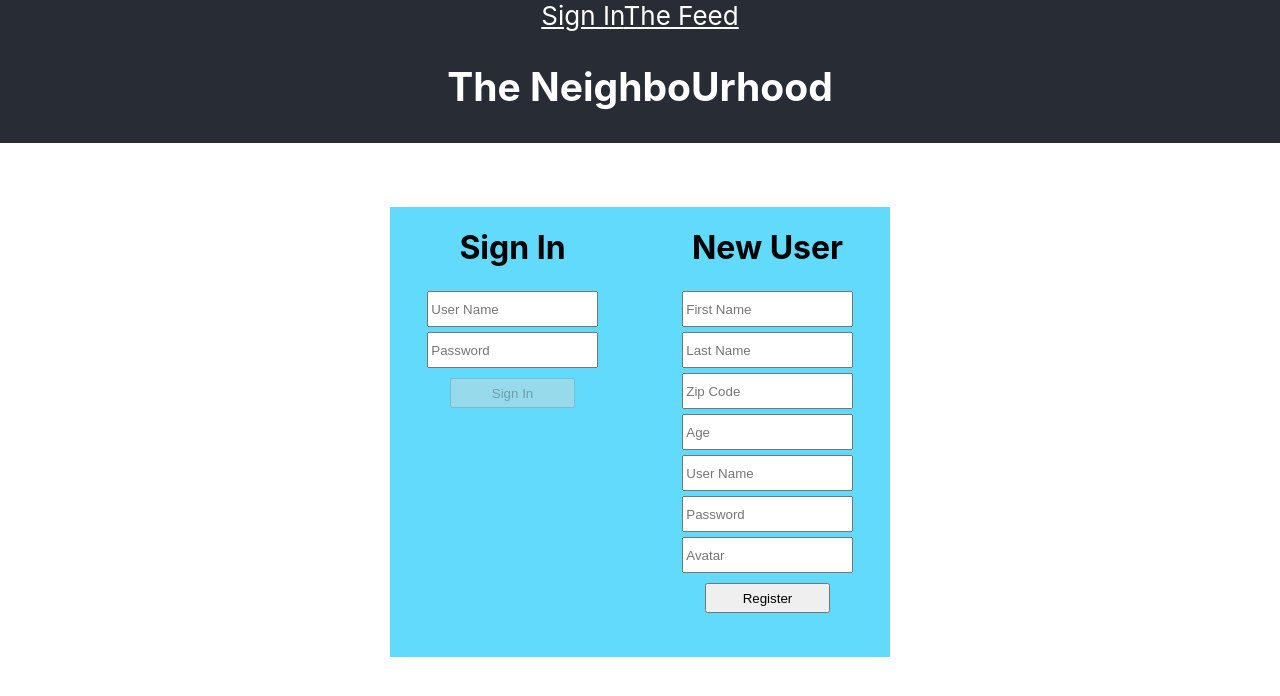
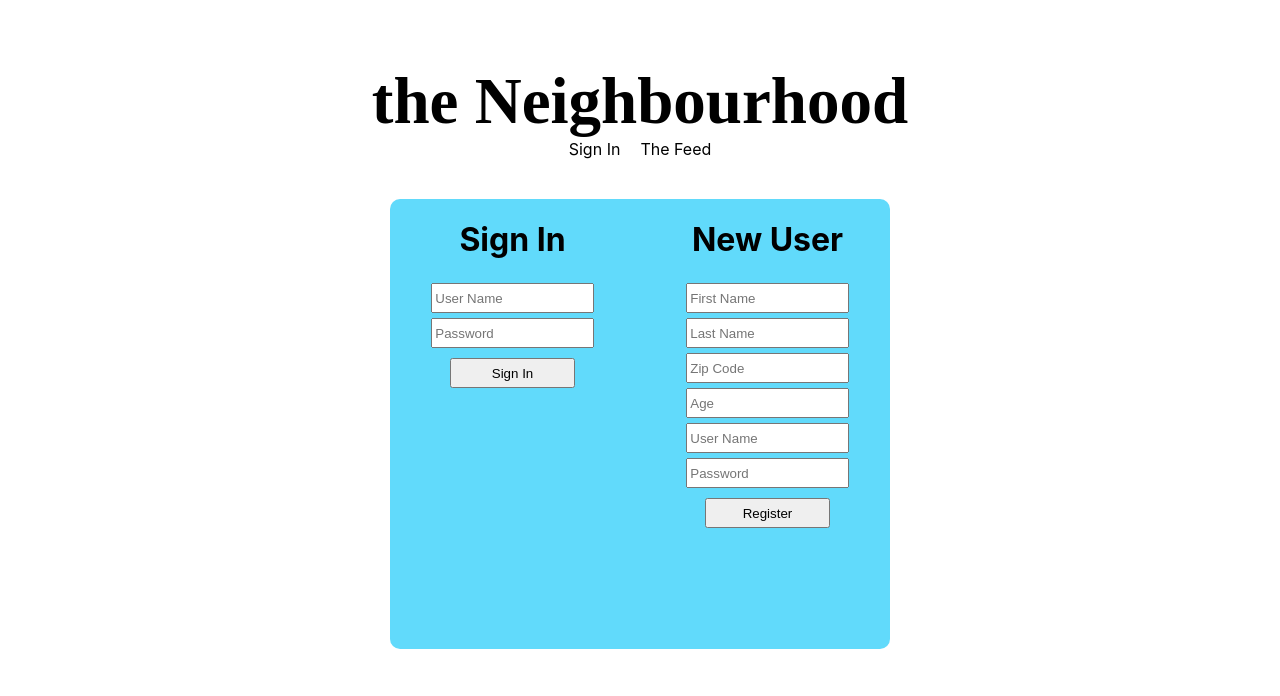
Before and after one commit to dventura221/neighbourhood-front, a React (Create React App) app: page /signin in a window 1280 px wide. Shown: the top 696 px of the page. Built offline with nearby package versions, Linux system fonts and the light colour scheme.

Commit message:
Textarea Experimentation

```diff
--- a/src/App.js
+++ b/src/App.js
@@ -1,5 +1,5 @@
 import './styles/App.css'
-import { Routes, Route, Router } from 'react-router-dom'
+import { Routes, Route } from 'react-router-dom'
 import NavBar from './components/NavBar'
 //import RegisterForm from './components/RegisterForm'
 import SignIn from './pages/SignIn'
@@ -9,10 +9,11 @@ import StreetFeed from './pages/StreetFeed'
 export default function App() {
   return (
     <div className="App">
-      <header className="App-header">
+      <header>
         <NavBar />
       </header>
       <main>
+        {/* <SignIn /> */}
         <Routes>
           <Route path="/signin" element={<SignIn />} />
           <Route path="/streetfeed" element={<StreetFeed />} />
--- a/src/components/NavBar.js
+++ b/src/components/NavBar.js
@@ -3,17 +3,11 @@ import { Link } from 'react-router-dom'
 const NavBar = () => {
   return (
     <nav>
-      <div className="navLinkBar">
-        <Link className="navLink" to="/signin">
-          Sign In
-        </Link>
-        <Link className="navLink" to="/streetfeed">
-          The Feed
-        </Link>
-        {/* <Link className="navLink">Your Streets</Link> */}
-        {/* <Link className="navLink">Your Comments</Link> */}
-      </div>
-      <h1 className="pageTitle">The NeighboUrhood</h1>
+      <h1>the Neighbourhood</h1>
+      <Link to="/signin">Sign In</Link>
+      <Link to="/streetfeed">The Feed</Link>
+      {/* <Link className="navLink">Your Streets</Link> */}
+      {/* <Link className="navLink">Your Comments</Link> */}
     </nav>
   )
 }
--- a/src/components/RegisterForm.js
+++ b/src/components/RegisterForm.js
@@ -88,13 +88,13 @@ const RegisterForm = () => {
           placeholder="Password"
           onChange={handleChange}
         ></input>
-        <input
+        {/* <input
           type="text"
           name="avatar"
           value={regUser.avatar}
           placeholder="Avatar"
           onChange={handleChange}
-        ></input>
+        ></input> */}
         <button className="submitButton" text="Submit">
           Register
         </button>
--- a/src/components/StreetForm.js
+++ b/src/components/StreetForm.js
@@ -22,17 +22,18 @@ const StreetForm = () => {
   }
 
   return (
-    <div className="streetFormComp">
+    <div>
       <h2>Create New Street</h2>
-      <form onSubmit={handleSubmit} className="streetForm">
-        <input
+      <form onSubmit={handleSubmit} className="StreetForm">
+        <textarea
+          rows="3"
           required
           type="text"
           name="content"
           value={streetValues.content}
           placeholder="Content"
           onChange={handleChange}
-        ></input>
+        ></textarea>
         <button disabled={!streetValues.content}>Submit</button>
       </form>
     </div>
--- a/src/pages/SignIn.js
+++ b/src/pages/SignIn.js
@@ -45,9 +45,7 @@ const SignIn = () => {
             placeholder="Password"
             onChange={handleChange}
           ></input>
-          <button disabled={!signInValues.userName || !signInValues.password}>
-            Sign In
-          </button>
+          <button>Sign In</button>
         </form>
         <div>
           <RegisterForm />
@@ -58,3 +56,7 @@ const SignIn = () => {
 }
 
 export default SignIn
+
+{
+  /* <button disabled={!signInValues.userName || !signInValues.password}> */
+}
--- a/src/pages/StreetFeed.js
+++ b/src/pages/StreetFeed.js
@@ -1,5 +1,6 @@
 import axios from 'axios'
 import { useState, useEffect } from 'react'
+import StreetForm from '../components/StreetForm'
 //import { Link } from 'react-router-dom'
 import StreetPost from '../components/StreetPost'
 
@@ -17,6 +18,9 @@ const StreetFeed = () => {
 
   return (
     <div>
+      <div>
+        <StreetForm />
+      </div>
       <div className="allStreetGrid">
         {allStreets.map((street) => (
           <StreetPost authorId={street.authorId} content={street.content} />
--- a/src/styles/App.css
+++ b/src/styles/App.css
@@ -1,26 +1,31 @@
+* {
+  box-sizing: border-box;
+}
+
 .App {
   text-align: center;
 }
 
-.App-header {
-  background-color: #282c34;
-  display: flex;
-  flex-direction: column;
-  align-items: center;
-  justify-content: center;
-  font-size: calc(10px + 2vmin);
-  color: white;
+nav h1 {
+  font-family: 'Atlanta Rosery';
+  color: black;
+  font-size: 65px;
+  margin-top: 5%;
+  margin-bottom: 0;
 }
 
-.App-link {
-  color: #61dafb;
+nav a {
+  text-decoration: none;
+  color: black;
+  padding: 0 10px;
 }
+
 
 .GridContainer {
   width: 500px;
   margin-left: auto;
   margin-right: auto;
-  margin-top: 5%;
+  margin-top: 40px;
 }
 
 .LoginGrid {
@@ -30,6 +35,7 @@
   grid-gap: 5px;
   justify-content: center;
   background-color: #61dafb;
+  border-radius: 10px;
 }
 
 .Form input {
@@ -52,3 +58,7 @@ button {
 .navLink {
   color: white;
 }
+
+.StreetForm textarea {
+  resize: none;
+}
--- /dev/null
+++ b/src/styles/font.css
@@ -0,0 +1,4 @@
+@font-face {
+  font-family: 'Atlanta Rosery';
+  src: url('../fonts/AlantaRosery-MVXKJ.otf');
+}
```
Also changed, not shown: src/fonts/AlantaRosery-MVXKJ.otf (added).
